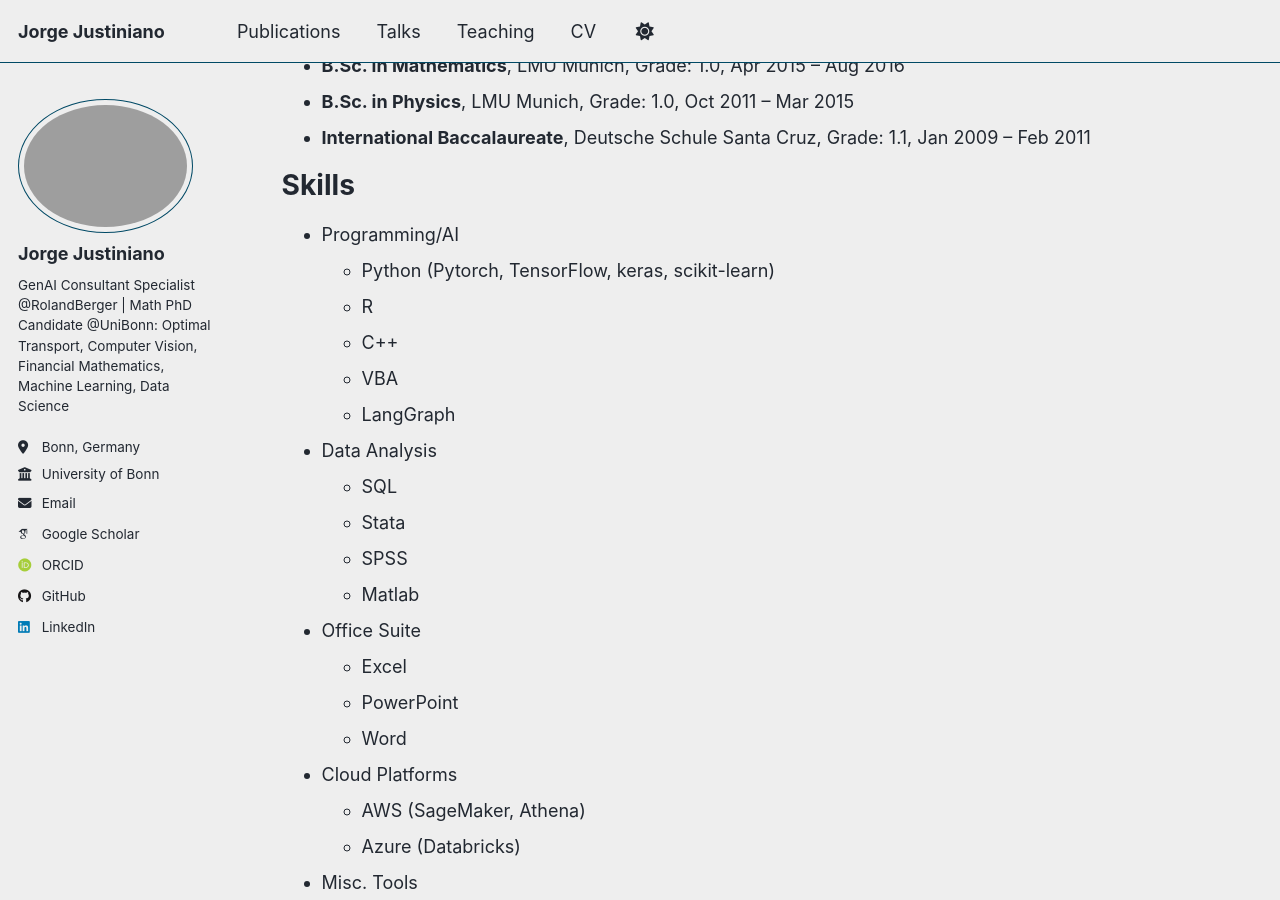
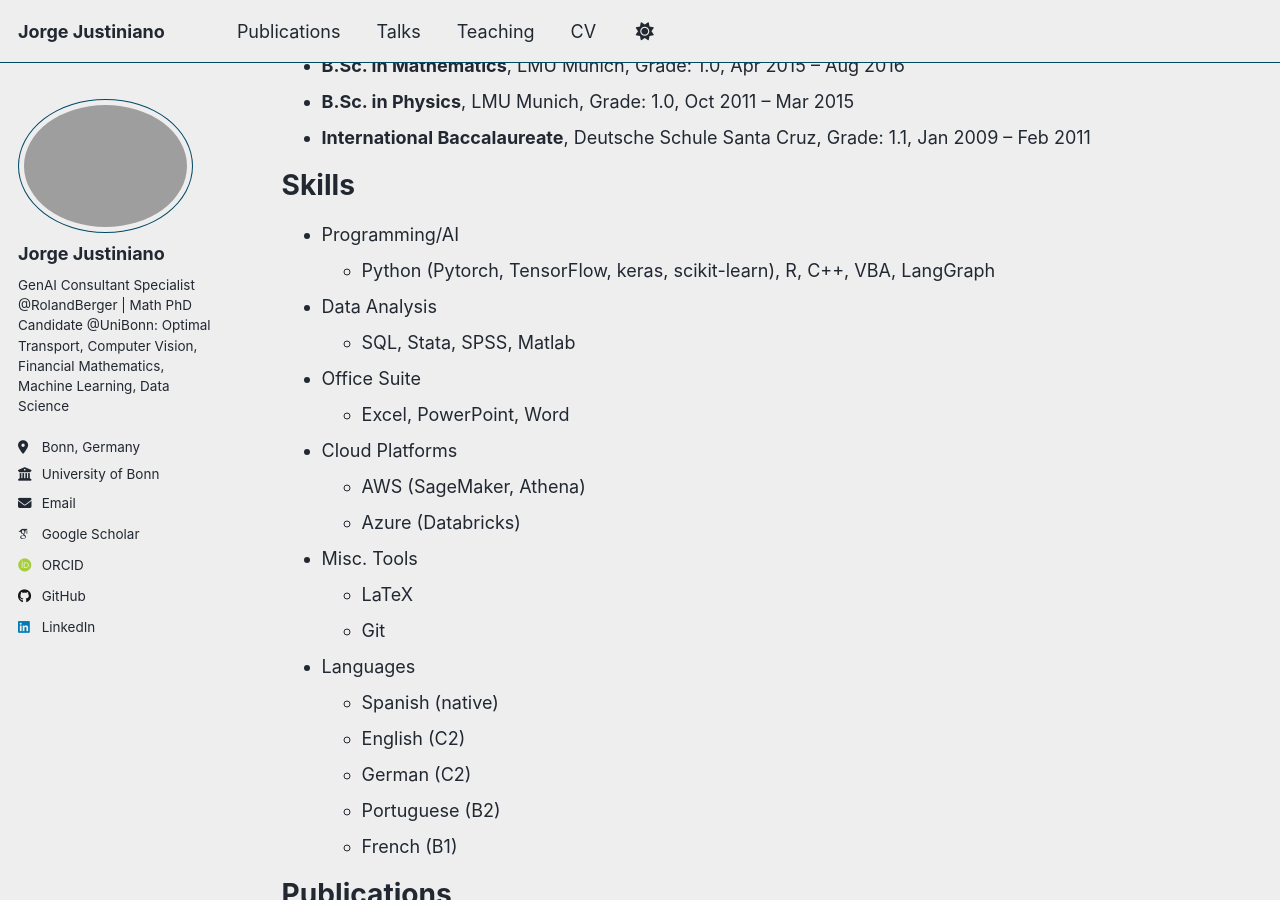
Before and after one commit to jjustiniano2/jjustiniano2.github.io, a Jekyll site: the page built from _pages/cv.md, in a window 1280 px wide and 900 px high, scrolled down 706 px. Built offline with Jekyll 4.4.1, drawn with Linux system fonts in a browser that asks for light colours; some web fonts are replaced; a script that is not in the unit is left out.

Commit message:
Update cv.md

```diff
--- a/_pages/cv.md
+++ b/_pages/cv.md
@@ -37,20 +37,11 @@ Education
 Skills
 ======
 * Programming/AI
-  * Python (Pytorch, TensorFlow, keras, scikit-learn)
-  * R
-  * C++
-  * VBA
-  * LangGraph
+  * Python (Pytorch, TensorFlow, keras, scikit-learn), R, C++, VBA, LangGraph
 * Data Analysis
-  * SQL
-  * Stata
-  * SPSS
-  * Matlab
+  * SQL, Stata, SPSS, Matlab
 * Office Suite
-  * Excel
-  * PowerPoint
-  * Word
+  * Excel, PowerPoint, Word
 * Cloud Platforms
   * AWS (SageMaker, Athena)
   * Azure (Databricks)
```
